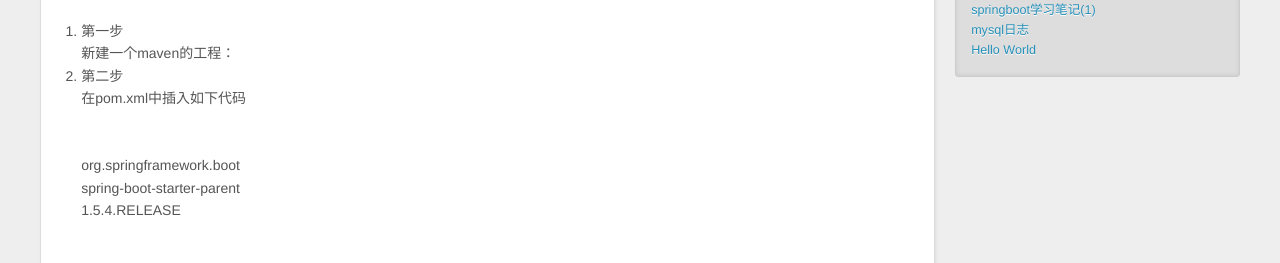
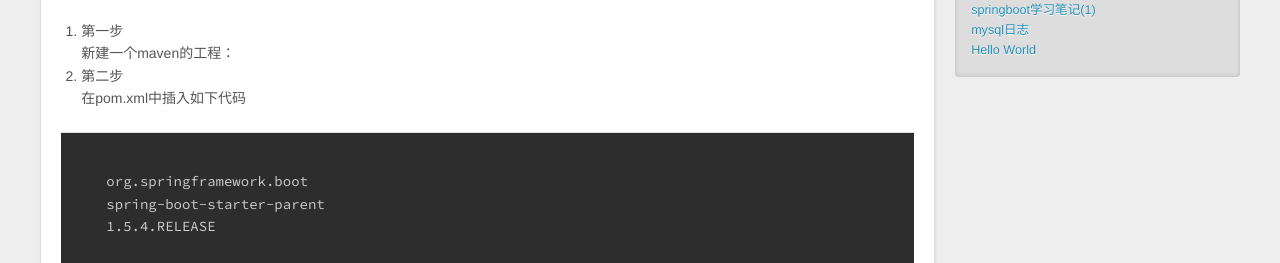
Before and after one commit to kufei88/kufei88.github.io, a plain HTML site: page 2017/06/25/springboot学习笔记-1/index.html in a window 1280 px wide. Shown: the part 525-788 px from the top of the page. Drawn offline with nearby package versions, Linux system fonts and the light colour scheme.

Commit message:
20170625

```diff
--- a/2017/06/25/springboot学习笔记-1/index.html
+++ b/2017/06/25/springboot学习笔记-1/index.html
@@ -92,7 +92,7 @@
         <h2 id="利用Springboot-创建REST设计的web服务"><a href="#利用Springboot-创建REST设计的web服务" class="headerlink" title="利用Springboot 创建REST设计的web服务"></a>利用Springboot 创建REST设计的web服务</h2><p>本文使用的ide是intellij idea</p>
 <ol>
 <li>第一步<br>新建一个maven的工程：</li>
-<li>第二步<br>在pom.xml中插入如下代码<br><br><parent><br>   <groupid>org.springframework.boot</groupid><br>   <artifactid>spring-boot-starter-parent</artifactid><br>   <version>1.5.4.RELEASE</version><br></parent><br><dependencies><br>   <dependency><pre><code>&lt;groupId&gt;org.springframework.boot&lt;/groupId&gt;
+<li>第二步<br>在pom.xml中插入如下代码<br><br><pre><parent><br>   <groupid>org.springframework.boot</groupid><br>   <artifactid>spring-boot-starter-parent</artifactid><br>   <version>1.5.4.RELEASE</version><br></parent><br><dependencies><br>   <dependency><code>&lt;groupId&gt;org.springframework.boot&lt;/groupId&gt;
 &lt;artifactId&gt;spring-boot-starter-web&lt;/artifactId&gt;
 </code></pre>   </dependency><br></dependencies><br></li>
 <li>第三步创建springboot主程序：<pre>
```
